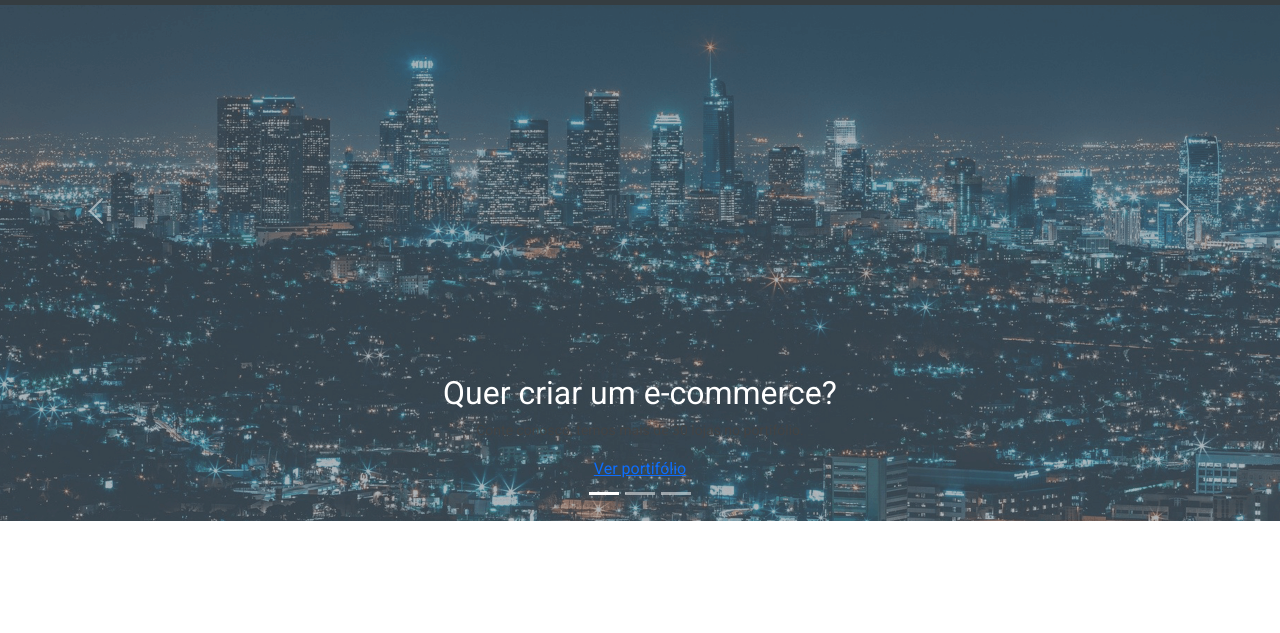
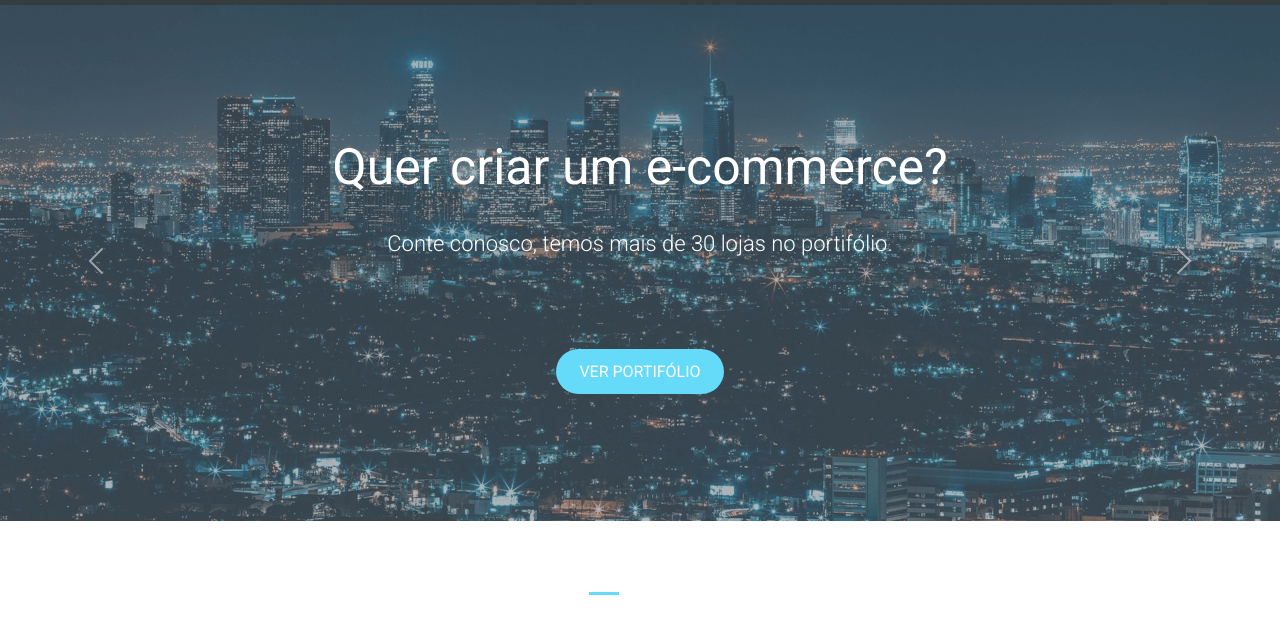
Before and after one commit to UpShadow/Bootstrap_course, a plain HTML site: page index.html in a window 1280 px wide. Shown: the part 99-732 px from the top of the page. Drawn offline with nearby package versions, Linux system fonts and the light colour scheme.

Commit message:
Update styles.css
stylized carousel

```diff
--- a/css/styles.css
+++ b/css/styles.css
@@ -7,7 +7,6 @@ body {
     margin: 0;
 }
 
-/* Header start here */
 .container {
     padding: 70px 0;
 }
@@ -17,7 +16,7 @@ p, li {
     font-size: 14px;
 }
 
-/* Navigation bar */
+/* Navigation bar start here*/
 header, .navbar {
     background-color: #353D41;
 }
@@ -56,4 +55,53 @@ header, .navbar {
     padding: 1rem .8rem;
     color: white;
 }
-/* Header finish here */
+/* Navigation bar finish here*/
+
+/* Carousel start here */
+.container-fluid {
+    padding: 0;
+}
+
+#mainSlider .carousel-inner, #mainSlider .carousel-item {
+    height: 90vh; /* vh is a view height */
+}
+
+#mainSlider .carousel-caption {
+    top: 30%; /* take the carousel-caption from the bottom and put it higher */
+}
+
+#mainSlider .carousel-caption h2 {
+    font-size: 50px;
+    margin-bottom: 30px;
+}
+
+#mainSlider .carousel-caption p {
+    font-size: 22px;
+    font-weight: 300;
+    margin-bottom: 100px;
+    color: white;
+}
+
+.main-btn {
+    text-decoration: none;
+    background-color: #65DAF9;
+    color: white;
+    text-transform: uppercase;
+    width: 200px;
+    height: 60px;
+    padding: 10px 20px;
+    border-radius: 30px;
+    border: 3px solid transparent;
+    transition: .5s;
+}
+
+.main-btn:hover {
+    color: white;
+    background-color: transparent;
+    border-color: #65DAF9;
+}
+
+.carousel-indicators .active {
+    background-color: #65DAF9;
+}
+/* Carousel finish here */
```
